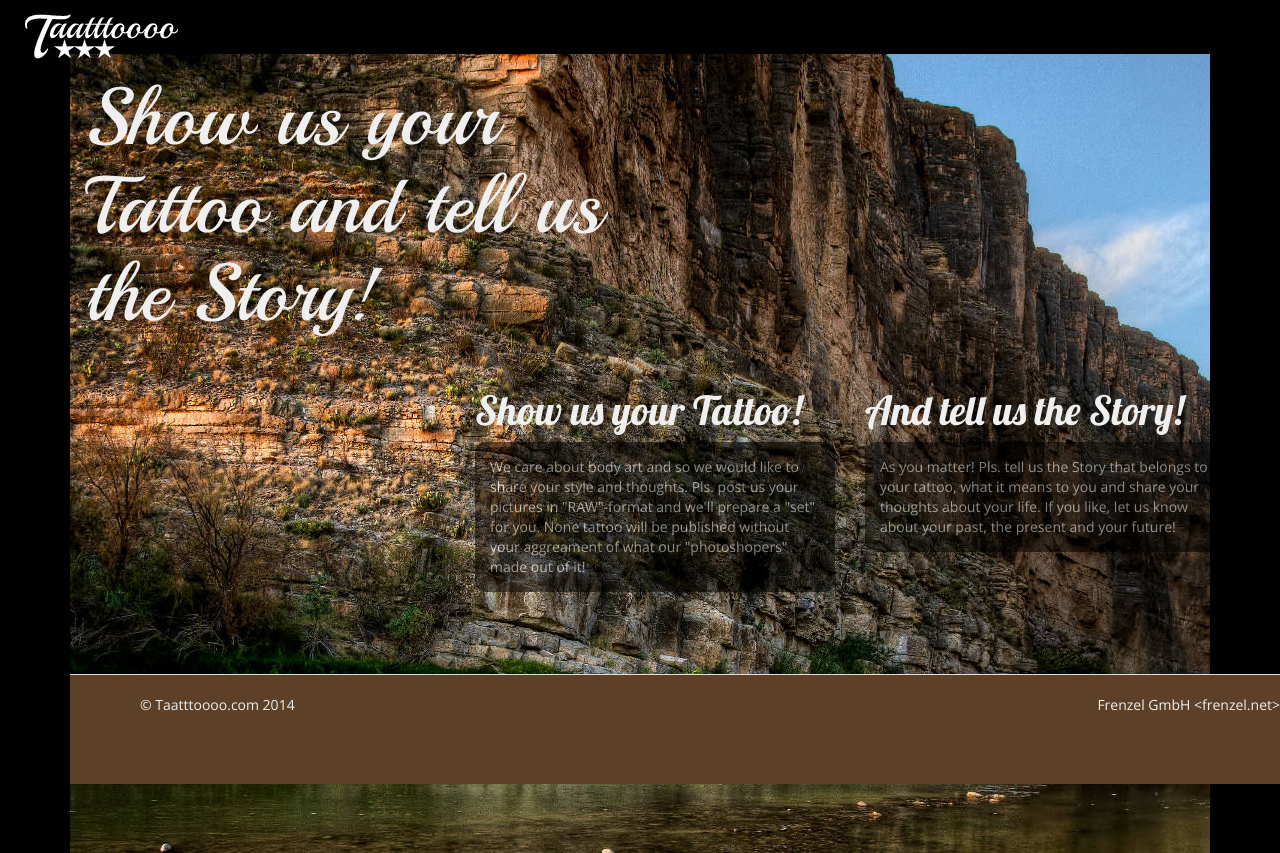
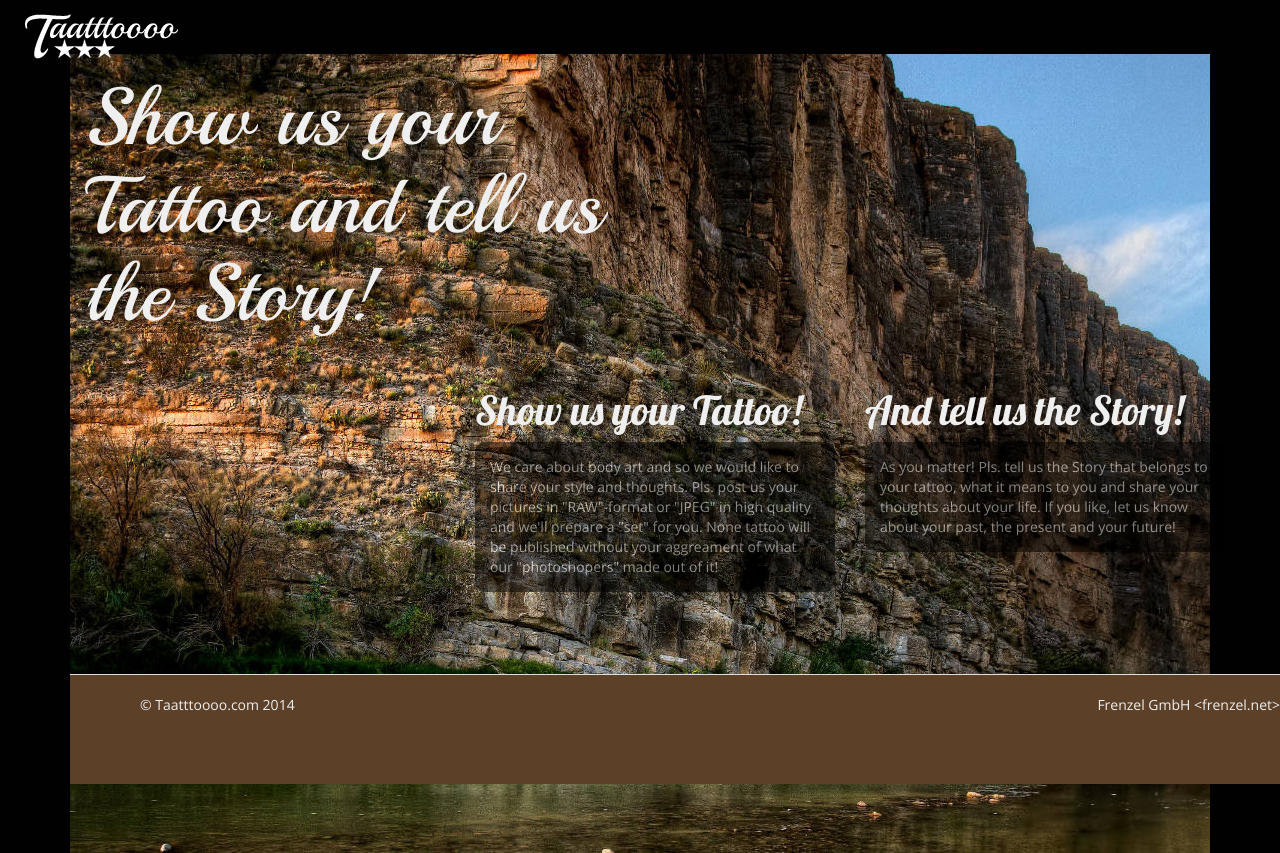
Before and after one commit to philippfrenzel/taatttoooo, a Yii app: template views/site/index.php in a window 1280 px wide; the page is wider, and only the part inside the window is pictured. Shown: the part 16-869 px from the top of that part. Run offline with PHP 8.4 and a stand-in for Yii, Linux system fonts and the light colour scheme; the template is opened without the code that fills it, so the values that code supplies are empty; form fields are guessed from the names that the template uses; some libraries are stand-ins or nearby versions.

Commit message:
added upload format

```diff
--- a/views/site/onepage/first_page.php
+++ b/views/site/onepage/first_page.php
@@ -20,7 +20,7 @@
                 <h2>Show us your Tattoo!</h2>
 
                 <p class="bg-color-darken opacity">We care about body art and so we would like to share your style and thoughts. Pls. post us your
-                    pictures in "RAW"-format and we'll prepare a "set" for you. None tattoo will be published without
+                    pictures in "RAW"-format or "JPEG" in high quality and we'll prepare a "set" for you. None tattoo will be published without
                     your aggreament of what our "photoshopers" made out of it!
                 </p>
             </div>
```
